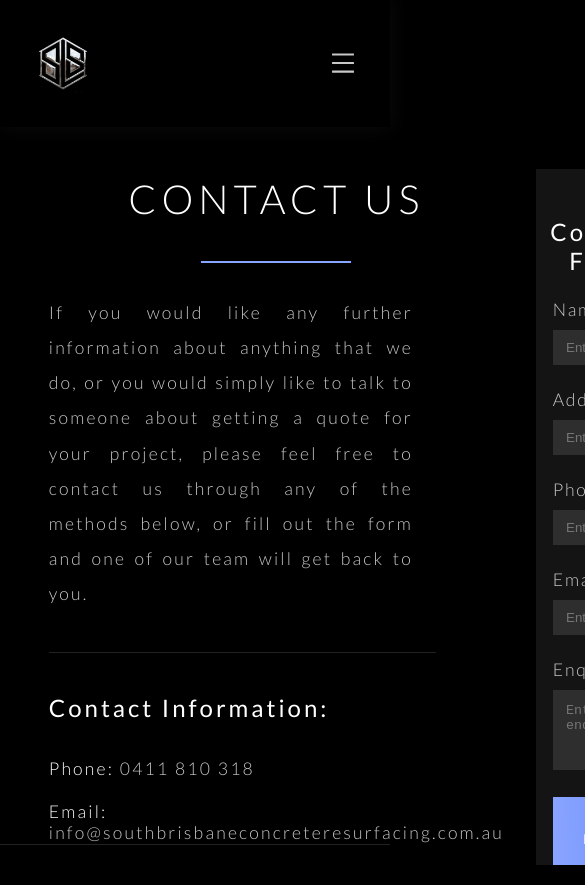
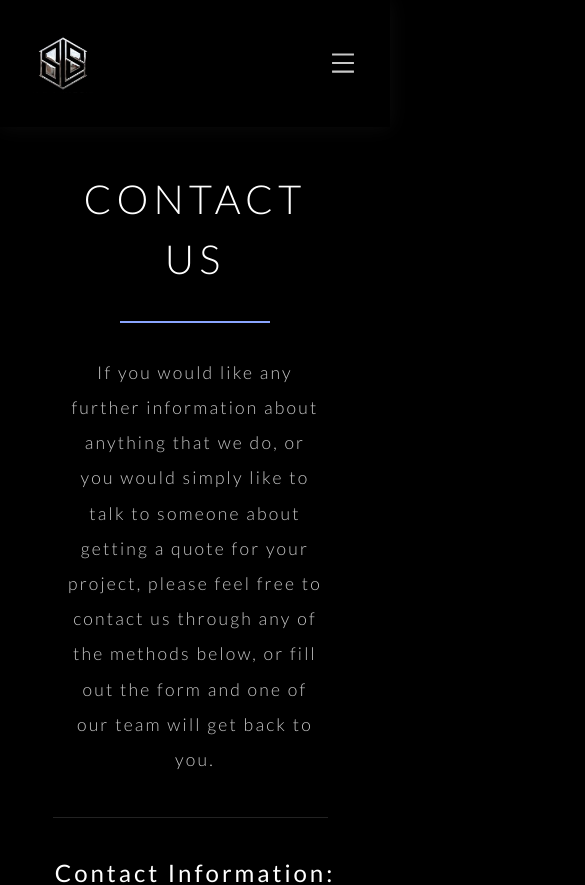
Before and after one commit to Blake-K-Yeboah/sls-concrete-coatings, a Next.js app: page /contact-us in a window 390 px wide. Shown: the top 885 px of the page, 585 px wide, since content can reach past the window. Built offline with nearby package versions, Linux system fonts and the light colour scheme.

Commit message:
Made Responsive

```diff
--- a/styles/ColourChart.module.sass
+++ b/styles/ColourChart.module.sass
@@ -26,7 +26,7 @@
 
 .colourGrid
     display: grid
-    grid-template-columns: repeat(8, 1fr)
+    grid-template-columns: repeat(auto-fit, minmax(130px, 1fr))
     gap: 3em
     width: 100%
     margin-top: 4em
@@ -66,6 +66,7 @@
     font-weight: 300
     text-transform: capitalize
     letter-spacing: .125em
+    line-height: 1.75em
     margin: 1em 0
     background: rgba(255,255,255, .06)
     padding: 1em
@@ -78,7 +79,7 @@
 
 .imgRange
     display: grid
-    grid-template-columns: repeat(5, 1fr)
+    grid-template-columns: repeat(auto-fit, minmax(200px, 1fr))
     width: 100%
     gap: 3em
     margin-top: 48px
@@ -106,3 +107,18 @@
 
 .epoxyColours
     margin-top: 2.5em
+
+@media screen and (max-width: 1572px)
+    .mainContent
+        padding: 20vh 8.5vw 0 8.5vw
+
+@media screen and (max-width: 1070px)
+    .selectionText
+        text-align: center
+
+@media screen and (max-width: 614px)
+    .selectMenu
+        margin-top: 1.5em
+
+    .selectionText
+        margin: 1em 0
--- a/styles/ContactUs.module.sass
+++ b/styles/ContactUs.module.sass
@@ -6,6 +6,7 @@
     grid-template-columns: 7fr 5fr
     column-gap: 2em
     height: 90vh
+    min-height: 875px
     margin-bottom: 10vh
 
 .contactFormContainer
@@ -85,3 +86,54 @@
 .textarea
     height: 80px
     padding-top: 1em
+
+@media screen and (max-width: 1572px)
+    .mainContentGrid
+        padding: 20vh 8.5vw 0 8.5vw
+
+@media screen and (max-width: 1172px)
+    .mainContentGrid
+        grid-template-columns: 1fr 1fr
+
+@media screen and (max-width: 1070px)
+    .mainContentGrid
+        grid-template-columns: 1fr
+        column-gap: none
+        height: 165vh
+        text-align: center
+        min-height: 1400px
+
+    .contactFormContainer
+        width: 50%
+        margin: 0 auto
+
+    .regularText
+        margin: 0 auto
+        text-align: center
+
+    .divider
+        margin-left: 6.25%
+
+@media screen and (max-width: 898px)
+    .contactFormContainer
+        width: 75%
+
+@media screen and (max-width: 630px)
+    .contactFormContainer
+        width: 83vw
+
+    .contactForm
+        width: 80%
+
+    .contactInfo
+        width: 75%
+        margin: 2em auto
+        word-wrap: break-word
+        line-height: 1.75em
+
+    .mainContentGrid
+        height: 190vh
+        min-height: 1760px
+
+    .content
+        width: 83vw
--- a/styles/Footer.module.sass
+++ b/styles/Footer.module.sass
@@ -72,6 +72,15 @@
         text-decoration: underline
 
 @media screen and (max-width: 1070px)
+    .footer
+        height: fit-content
+
+    .lower
+        padding-top: 4em
+        padding-bottom: 4em
+
+    .upper
+        padding-bottom: 4em
 
     .upper
         display: flex
@@ -116,8 +125,6 @@
         line-height: 1.75
 
 @media screen and (max-width: 614px)
-    .footer
-        min-height: 120vh
 
     .linksListSection
         justify-content: flex-start
```
